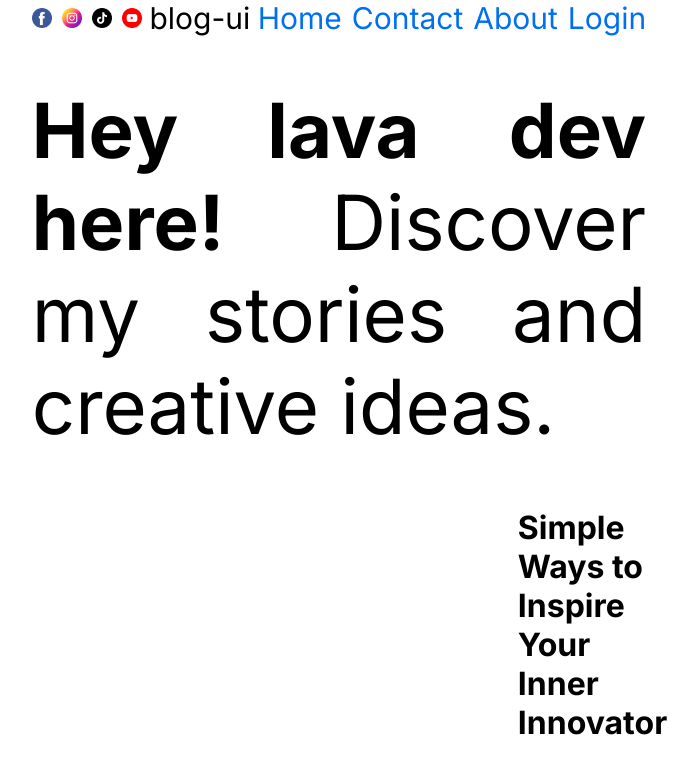
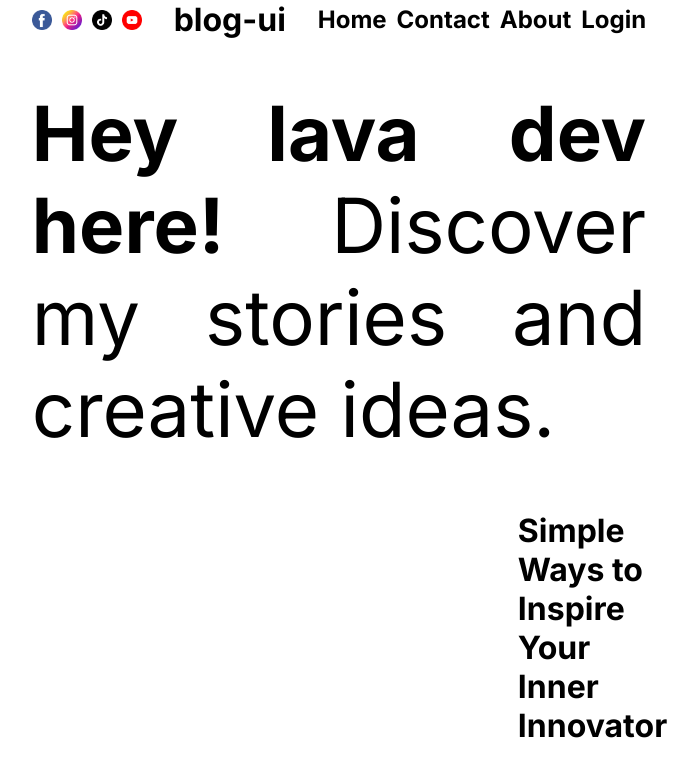
Before and after one commit to Jejugo/blog_ui, a Next.js app: page / in a window 1280 px wide. Shown: the top 761 px of the page, without its empty margins (301-999 px from the left). Built offline with nearby package versions, Linux system fonts and the light colour scheme.

Commit message:
Chore/PB-2: Adjusting Navbar component
Adjusting navbar component with the following changes:
- Exporting the styled components to a separeted file;

```diff
--- /dev/null
+++ b/src/components/Navbar/Navbar.style.js
@@ -0,0 +1,37 @@
+import styled from "styled-components";
+import Link from "next/link";
+
+export const Main = styled.div`
+    display: flex;
+    justify-content: space-between;
+    align-items: center;
+`
+
+export const Icons = styled.div`
+    display: flex;
+    gap: 10px;
+`
+
+export const Title = styled.div`
+    font-size: ${({ theme }) => theme.fontSizes.large};
+    font-weight: ${({ theme }) => theme.fontWeights.bold};
+`
+
+
+export const Buttons = styled.div`
+    display: flex;
+    gap: 10px;
+`
+
+export const LinkIcons = styled(Link)`
+    width: 20px;
+    height: 20px;
+    position: relative;
+`
+
+export const LinkPages = styled(Link)`
+    color: #000000;
+    font-size: ${({ theme }) => theme.fontSizes.medium};
+    font-weight: ${({ theme }) => theme.fontWeights.bold};
+
+`
--- a/src/components/Navbar/index.jsx
+++ b/src/components/Navbar/index.jsx
@@ -1,35 +1,10 @@
-import styled from "styled-components";
 import facebook from "@public/icons/facebook.png";
 import instagram from "@public/icons/instagram.png";
 import tiktok from "@public/icons/tiktok.png";
 import youtube from "@public/icons/youtube.png";
 import React from "react";
 import Image from "next/image";
-import Link from "next/link";
-
-const Main = styled.div`
-    display: flex;
-    justify-content: space-between;
-    font-size: 30px;
-    align-items: center;
-`
-
-const Icons = styled.div`
-    display: flex;
-    gap: 10px;
-
-`
-
-const Buttons = styled.div`
-    display: flex;
-    gap: 10px;
-`
-
-const LinkStyle = styled(Link)`
-    width: 20px;
-    height: 20px;
-    position: relative;
-`
+import * as S from "./Navbar.style";
 
 const socialIcons = [{
   name: "Facebook",
@@ -55,32 +30,32 @@ const socialIcons = [{
 
 export default function Navbar() {
   return (
-    <Main>
+    <S.Main>
       {/* Div que contém os ícones */}
-      <Icons>
+      <S.Icons>
         {socialIcons.map((socialIcon, index) => (
-          <LinkStyle href={socialIcon.link} key={index}>
+          <S.LinkIcons href={socialIcon.link} key={index}>
             <Image
               src={socialIcon.image}
               alt={socialIcon.name}
               fill
             />
-          </LinkStyle>
+          </S.LinkIcons>
         ))}
-      </Icons>
+      </S.Icons>
 
       {/* Div que contém o título */}
-      <div>
+      <S.Title>
         blog-ui
-      </div>
+      </S.Title>
 
       {/* Div que contém os botões */}
-      <Buttons>
-        <Link href="/home">Home</Link>
-        <Link href="/contact">Contact</Link>
-        <Link href="/about">About</Link>
-        <Link href="/home">Login</Link>
-      </Buttons>
-    </Main>
+      <S.Buttons>
+        <S.LinkPages href="/home">Home</S.LinkPages>
+        <S.LinkPages href="/contact">Contact</S.LinkPages>
+        <S.LinkPages href="/about">About</S.LinkPages>
+        <S.LinkPages href="/home">Login</S.LinkPages>
+      </S.Buttons>
+    </S.Main>
   );
 }
```
